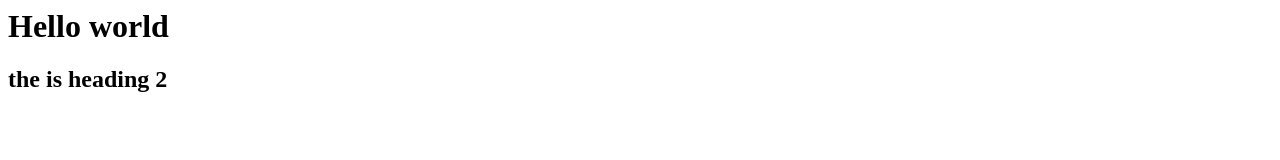
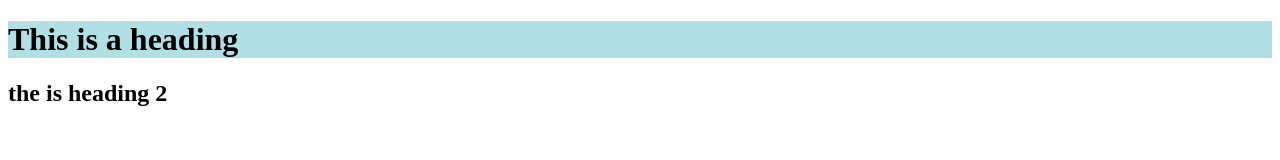
Before and after one commit to gtb3ar/GithubPracticeWebclone, a plain HTML site: page index.html in a window 1280 px wide. Drawn offline with Linux system fonts and the light colour scheme.

Commit message:
h1 updated

```diff
--- a/index.html
+++ b/index.html
@@ -1,8 +1,9 @@
+<!DOCTYPE HTML>
 <head>
 
 </head>
 
 <body>
-    <h1>Hello world</h1>
+    <h1 style="background-color:powderblue;">This is a heading</h1>
     <h2>the is heading 2</h2>
 </body>
```
